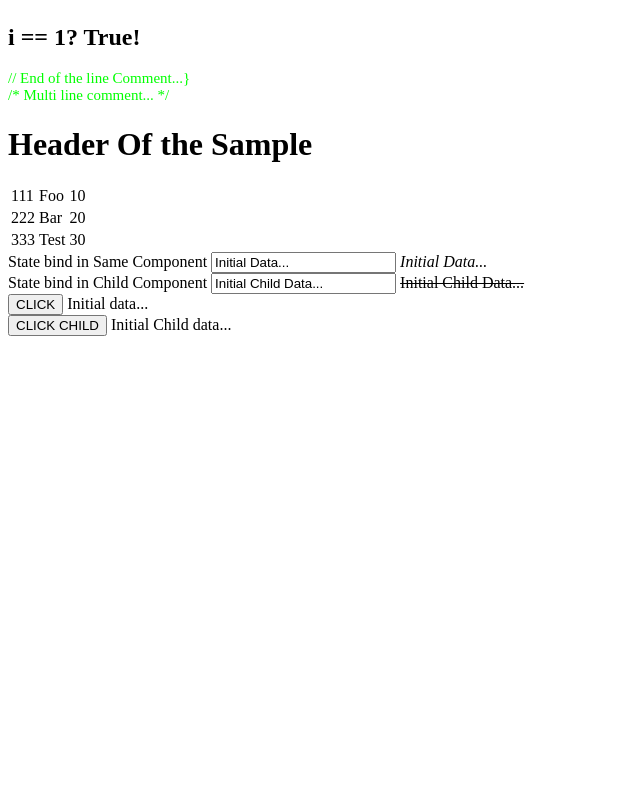
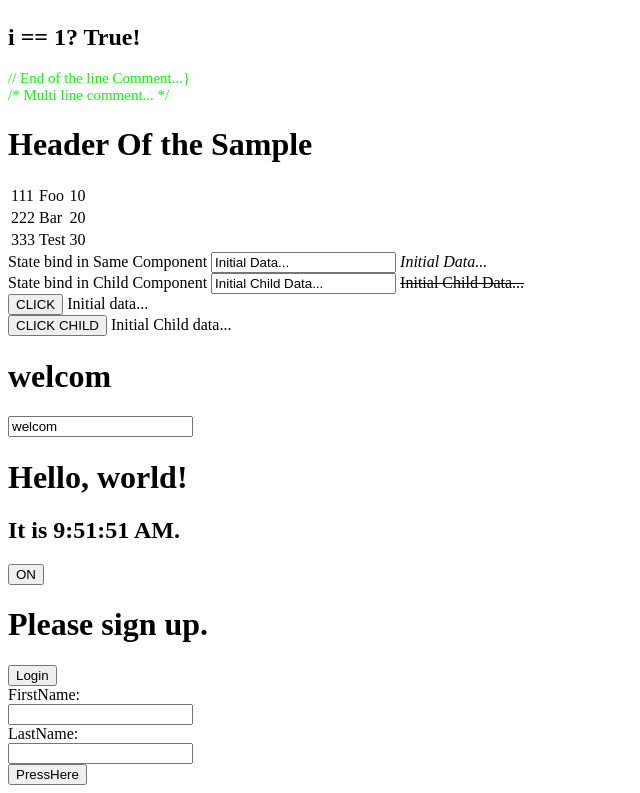
Before and after one commit to niket-patel/reactjs, a React app: page / in a window 1280 px wide. Shown: the part 235-1028 px from the top of the page, without its empty margins (0-640 px from the left). Before the commit the page ends 800 px from the top, so only its background shows below. Built offline with nearby package versions, Linux system fonts and the light colour scheme.

Commit message:
event and state bind example

```diff
--- /dev/null
+++ b/Clock.jsx
@@ -0,0 +1,34 @@
+import React from 'react';
+
+export default class Clock extends React.Component {
+    constructor(props) {
+        super(props);
+        this.state = { date: new Date() };
+    }
+
+    componentDidMount() {
+        this.timerID = setInterval(
+            () => this.tick(),
+            1000
+        );
+    }
+
+    componentWillUnmount() {
+        clearInterval(this.timerID);
+    }
+
+    tick() {
+        this.setState({
+            date: new Date()
+        });
+    }
+
+    render() {
+        return (
+            <div>
+                <h1>Hello, world!</h1>
+                <h2>It is {this.state.date.toLocaleTimeString()}.</h2>
+            </div>
+        );
+    }
+}
--- /dev/null
+++ b/DataBind.jsx
@@ -0,0 +1,46 @@
+import React from 'react';
+
+export default class DataBind extends React.Component{
+    constructor(){
+        super();
+        this.state = {
+            title : "welcom"
+        };
+    }
+
+    changeTitle(title){
+        this.setState({title});
+    }
+
+    render(){
+        return(
+            <div>
+                <Header changeTitle={this.changeTitle.bind(this)} title={this.state.title} />
+            </div>
+
+        );
+    }
+}
+
+class Header extends React.Component{
+    handleChange(e){
+        const title = e.target.value;
+        this.props.changeTitle(title);
+    }
+    render(){
+        return(
+            <div>
+            <Title title={this.props.title} />
+            <input value={this.props.title} onChange={this.handleChange.bind(this)}  />
+            </div>
+        );
+    }
+}
+
+class Title extends React.Component{
+    render(){
+        return(
+            <h1> {this.props.title} </h1>
+        );
+    }
+}
--- /dev/null
+++ b/LoginControl.jsx
@@ -0,0 +1,69 @@
+import React from 'react';
+
+export default class LoginControl extends React.Component{
+
+ constructor(props) {
+    super(props);
+    this.handleLoginClick = this.handleLoginClick.bind(this);
+    this.handleLogoutClick = this.handleLogoutClick.bind(this);
+    this.state = {isLoggedIn: false};
+  }
+
+  handleLoginClick() {
+    this.setState({isLoggedIn: true});
+  }
+
+  handleLogoutClick() {
+    this.setState({isLoggedIn: false});
+  }
+
+  render() {
+    const isLoggedIn = this.state.isLoggedIn;
+
+    let button = null;
+    if (isLoggedIn) {
+      button = <LogoutButton onClick={this.handleLogoutClick} />;
+    } else {
+      button = <LoginButton onClick={this.handleLoginClick} />;
+    }
+
+    return (
+      <div>
+        <Greeting isLoggedIn={isLoggedIn} />
+        {button}
+      </div>
+    );
+  }
+}
+
+function UserGreeting(props) {
+  return <h1>Welcome back!</h1>;
+}
+
+function GuestGreeting(props) {
+  return <h1>Please sign up.</h1>;
+}
+
+function Greeting(props) {
+  const isLoggedIn = props.isLoggedIn;
+  if (isLoggedIn) {
+    return <UserGreeting />;
+  }
+  return <GuestGreeting />;
+}
+
+function LoginButton(props) {
+  return (
+    <button onClick={props.onClick}>
+      Login
+    </button>
+  );
+}
+
+function LogoutButton(props) {
+  return (
+    <button onClick={props.onClick}>
+      Logout
+    </button>
+  );
+}
--- /dev/null
+++ b/TextBoxApp.jsx
@@ -0,0 +1,60 @@
+import React from 'react';
+
+export default class TextBoxApp extends React.Component {
+    constructor(props) {
+        super(props);
+        this.state = {
+            fName: '',
+            lName: ''
+        }
+        this.updateTextValue = this.updateTextValue.bind(this);
+        this.buttonClick = this.buttonClick.bind(this);
+    };
+    updateTextValue(event) {
+        const target = event.target;
+        //const value = target.type === 'checkbox' ? target.checked : target.value;
+        const value = target.value;
+        const name = target.name;
+
+        this.setState({
+            [name]: value
+        });
+
+
+    }
+    buttonClick(e){
+
+        alert(this.state.fName+'::'+this.state.lName);
+        //if (e.target.type === 'submit') {
+            e.preventDefault();
+        //}
+    }
+    render() {
+        return (
+            <div>
+                <form><label>
+                FirstName: <TextBox txtVal={this.state.fName}
+                    newVal={this.updateTextValue} name='fName' /> </label>
+                <label>
+                 LastName: <TextBox txtVal={this.state.lName}
+                    newVal={this.updateTextValue} name='lName' /> </label>
+                <button onClick={this.buttonClick}>PressHere</button>
+                </form>
+            </div>
+        );
+    }
+}
+
+
+class TextBox extends React.Component {
+
+    render() {
+        return (
+            <div>
+                <input type="text" value={this.props.txtVal}
+                    onChange={this.props.newVal} name={this.props.name} />
+
+            </div>
+        );
+    }
+}
--- /dev/null
+++ b/Toggle.jsx
@@ -0,0 +1,23 @@
+import React from 'react';
+
+export default class Toggle extends React.Component{
+    constructor(props){
+        super(props);
+
+        this.state = {isToggleOn : true};
+        this.handleClick = this.handleClick.bind(this);
+    }
+
+    handleClick(){
+        this.setState( prevState => ( { isToggleOn: !prevState.isToggleOn } )
+        );
+    }
+
+    render(){
+        return(
+            <button onClick={this.handleClick} >
+                {this.state.isToggleOn ? 'ON' : 'OFF'}
+            </button>
+        );
+    }
+}
--- a/index.html
+++ b/index.html
@@ -11,6 +11,11 @@
       <div id = "stateful"></div>
       <div id = "reactForm"></div>
       <div id = "reactEvent"></div>
+      <div id = "dataBind"></div>
+      <div id = "clock"></div>
+      <div id = "toggle"></div>
+      <div id = "loginControl"></div>
+      <div id = "textBoxApp"></div>
       <script src = "index.js"></script>
    </body>
 
```
Also changed, not shown: main.js (+10 -0 lines).
